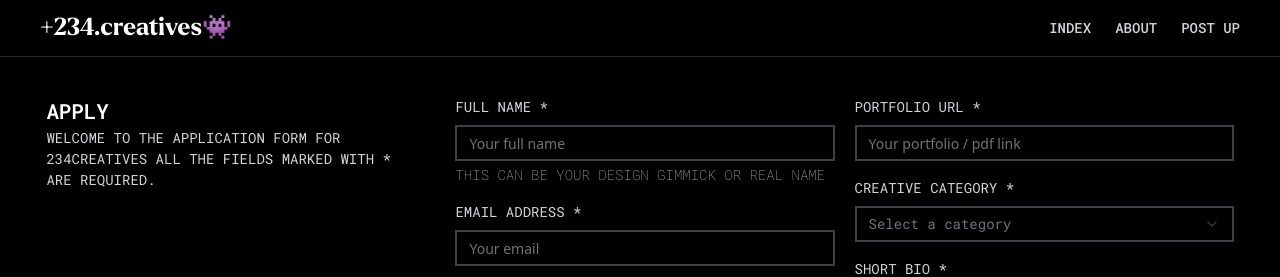
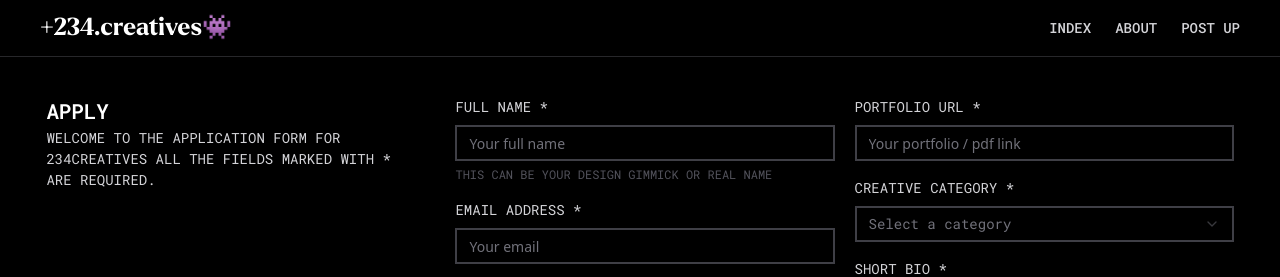
Before and after one commit to CloudFaye/234Creatives, a SvelteKit app: page /apply in a window 1280 px wide. Shown: the top 277 px of the page. Built offline with nearby package versions, Linux system fonts and the light colour scheme.

Commit message:
fixes: ui

```diff
--- a/src/lib/components/Creatives.svelte
+++ b/src/lib/components/Creatives.svelte
@@ -32,11 +32,11 @@
 </script>
 
 <div class="cursor-pointer font-roboto uppercase text-[14px] grid grid-cols-6 gap-8 w-full {className}">
-    <div class='lg:text-[20px] md:text-[18px] text-[1rem] font-larken normal-case tracking-normal items-center flex col-span-2'>
+    <div class='lg:text-[16px] md:text-[16px] text-[1rem] items-center flex col-span-2'>
         {name}
     </div>
 
-    <div class='text-lime-600 text-[12px] flex items-center col-span-2'>
+    <div class='text-zinc-400 text-[12px] md:text-[12px] lg:text-[14px] flex items-center justify-start col-span-2'>
         <p>{category}</p>
     </div>
 
--- a/src/routes/apply/+page.svelte
+++ b/src/routes/apply/+page.svelte
@@ -106,7 +106,7 @@ $effect(() => {
       <div class="form-group">
             <label class='flex mb-2' for="name">Full Name *</label>
               <Input class='focus:border-white border-2 text-sm font-sans' type='text' id='name' name='name' bind:value={formData.name} required placeholder='Your full name' />
-              <label class='flex mt-1 text-sm font-thin' for="">This can be your design gimmick or real name</label>
+              <label class='flex mt-1 text-[12px] text-zinc-600 ' for="">This can be your design gimmick or real name</label>
         </div>
 
         <div class="flex flex-col  gap-2">
```
